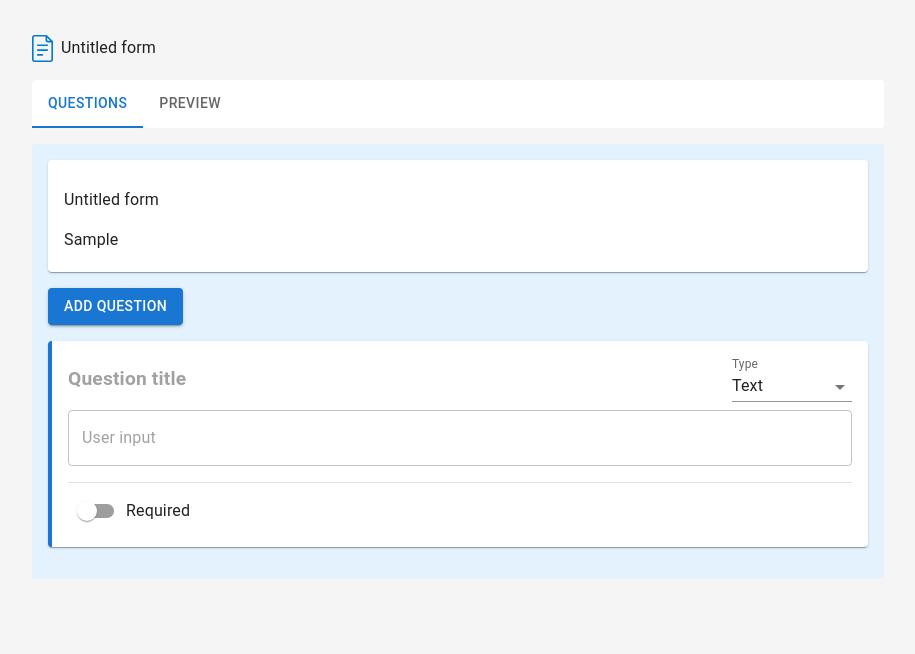
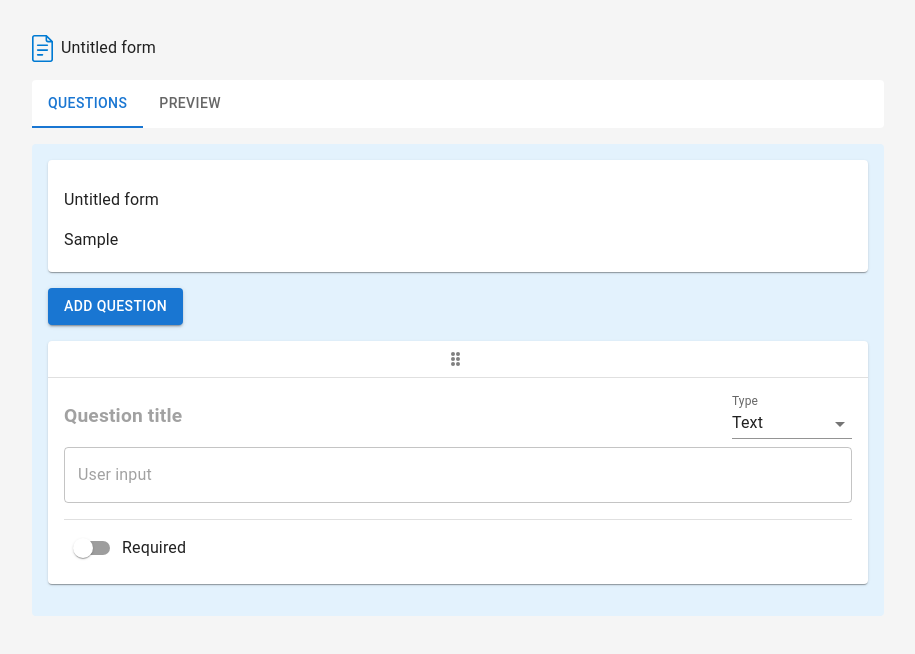
Before and after one commit to NaneA/dynamic-form-builder, a React (Vite) app: page /form/1 in a window 1280 px wide. Both pictures are taken after typing "Sample" into the empty fields and a click on the button "ADD QUESTION". Shown: the top 654 px of the page, without its empty margins (182-1097 px from the left). Built offline with nearby package versions, Linux system fonts and the light colour scheme; some icons are missing.

Commit message:
Add: drag and drop logic and DragHandle icon

```diff
--- /dev/null
+++ b/src/assets/DragHandle.tsx
@@ -0,0 +1,21 @@
+import React from 'react';
+
+const DragHandle: React.FC<React.SVGProps<SVGSVGElement>> = (props) => (
+  <svg
+    width="20"
+    height="20"
+    fill="gray"
+    viewBox="0 0 20 20"
+    xmlns="http://www.w3.org/2000/svg"
+    {...props}
+  >
+    <circle cx="5" cy="5" r="2" />
+    <circle cx="5" cy="10" r="2" />
+    <circle cx="5" cy="15" r="2" />
+    <circle cx="10" cy="5" r="2" />
+    <circle cx="10" cy="10" r="2" />
+    <circle cx="10" cy="15" r="2" />
+  </svg>
+);
+
+export default DragHandle;
--- a/src/components/QuestionBuilder.tsx
+++ b/src/components/QuestionBuilder.tsx
@@ -10,18 +10,20 @@ import {
   IconButton,
   Switch,
   Typography,
+  Stack,
   Button,
-  Stack,
 } from '@mui/material';
 import DeleteIcon from '@mui/icons-material/Delete';
 import AddIcon from '@mui/icons-material/Add';
+import type { SelectChangeEvent } from '@mui/material/Select';
+
 import { useAppSelector, useAppDispatch } from '../hooks/hooks';
 import {
   updateQuestionField,
   removeQuestionField,
 } from '../store/formBuilderSlice';
 import type { FieldType, QuestionField } from '../store/formBuilderSlice';
-import type { SelectChangeEvent } from '@mui/material/Select';
+import DragHandle from '../assets/DragHandle';
 
 const FIELD_TYPES: FieldType[] = ['text', 'number', 'select', 'radio'];
 
@@ -30,6 +32,7 @@ interface QuestionBuilderProps {
   isEditing: boolean;
   onStartEdit: () => void;
   onStopEdit: () => void;
+  dragHandleProps?: any;
 }
 
 const QuestionBuilder: React.FC<QuestionBuilderProps> = ({
@@ -37,6 +40,7 @@ const QuestionBuilder: React.FC<QuestionBuilderProps> = ({
   isEditing,
   onStartEdit,
   onStopEdit,
+  dragHandleProps,
 }) => {
   const dispatch = useAppDispatch();
   const field = useAppSelector(
@@ -79,10 +83,22 @@ const QuestionBuilder: React.FC<QuestionBuilderProps> = ({
       onClick={onStartEdit}
       sx={{
         mb: 2,
-        borderLeft: isEditing ? '4px solid' : undefined,
-        borderColor: isEditing ? 'primary.main' : undefined,
+        borderLeft: isEditing ? '4px solid primary.main' : undefined,
       }}
     >
+      <Box
+        sx={{
+          borderBottom: '1px solid',
+          borderColor: 'divider',
+          py: 1,
+          display: 'flex',
+          justifyContent: 'center',
+        }}
+        {...dragHandleProps}
+      >
+        <DragHandle />
+      </Box>
+
       <Box sx={{ p: 2 }}>
         <Box sx={{ display: 'flex', alignItems: 'center', mb: 1 }}>
           <TextField
@@ -96,7 +112,6 @@ const QuestionBuilder: React.FC<QuestionBuilderProps> = ({
               sx: { fontWeight: 'bold', fontSize: '1.2rem' },
             }}
           />
-
           <FormControl
             variant="standard"
             size="small"
@@ -208,5 +223,4 @@ const QuestionBuilder: React.FC<QuestionBuilderProps> = ({
     </Card>
   );
 };
-
 export default QuestionBuilder;
--- a/src/components/QuestionsForm.tsx
+++ b/src/components/QuestionsForm.tsx
@@ -1,20 +1,23 @@
 import React, { useState } from 'react';
 import { Card, Box, TextField, Button } from '@mui/material';
 import { v4 as uuidv4 } from 'uuid';
+import { DragDropContext, Droppable, Draggable } from '@hello-pangea/dnd';
+import type { DropResult } from '@hello-pangea/dnd';
+
 import { useAppSelector, useAppDispatch } from '../hooks/hooks';
 import {
   setTitle,
   setDescription,
   addQuestionField,
+  reorderFields,
 } from '../store/formBuilderSlice';
 import QuestionBuilder from './QuestionBuilder';
 
 const QuestionForm: React.FC = () => {
   const dispatch = useAppDispatch();
   const { title, description, order } = useAppSelector(
-    (state) => state.formBuilder.formValue,
+    (s) => s.formBuilder.formValue,
   );
-
   const [editingId, setEditingId] = useState<string | null>(null);
 
   const handleAdd = () => {
@@ -33,9 +36,17 @@ const QuestionForm: React.FC = () => {
     setEditingId(id);
   };
 
+  const handleDragEnd = (result: DropResult) => {
+    if (!result.destination) return;
+    const newOrder = Array.from(order);
+    const [moved] = newOrder.splice(result.source.index, 1);
+    newOrder.splice(result.destination.index, 0, moved);
+    dispatch(reorderFields(newOrder));
+  };
+
   return (
     <>
-      <Card sx={{ mb: 2, position: 'relative' }}>
+      <Card sx={{ mb: 2 }}>
         <Box sx={{ pt: 3, px: 2, pb: 2 }}>
           <TextField
             fullWidth
@@ -61,17 +72,35 @@ const QuestionForm: React.FC = () => {
         Add Question
       </Button>
 
-      {order.map((qid) => (
+      <DragDropContext onDragEnd={handleDragEnd}>
+        <Droppable droppableId="questions">
+          {(provided) => (
+            <Box ref={provided.innerRef} {...provided.droppableProps}>
+              {order.map((qid, idx) => (
+                <Draggable key={qid} draggableId={qid} index={idx}>
+                  {(prov) => (
+                    <Box
+                      ref={prov.innerRef}
+                      {...prov.draggableProps}
+                      sx={{ mb: 1 }}
+                    >
                       <QuestionBuilder
-          key={qid}
                         id={qid}
                         isEditing={editingId === qid}
                         onStartEdit={() => setEditingId(qid)}
                         onStopEdit={() => setEditingId(null)}
+                        dragHandleProps={prov.dragHandleProps}
                       />
+                    </Box>
+                  )}
+                </Draggable>
               ))}
+              {provided.placeholder}
+            </Box>
+          )}
+        </Droppable>
+      </DragDropContext>
     </>
   );
 };
-
 export default QuestionForm;
```
Lines whose indentation alone changed are shown as unchanged.
